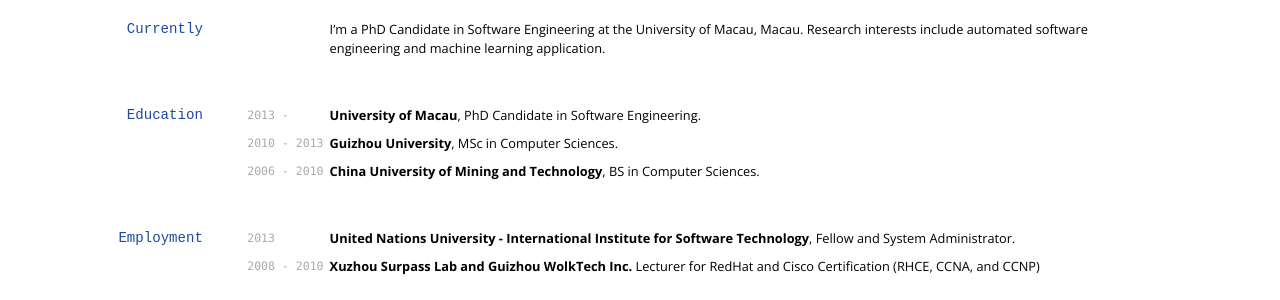
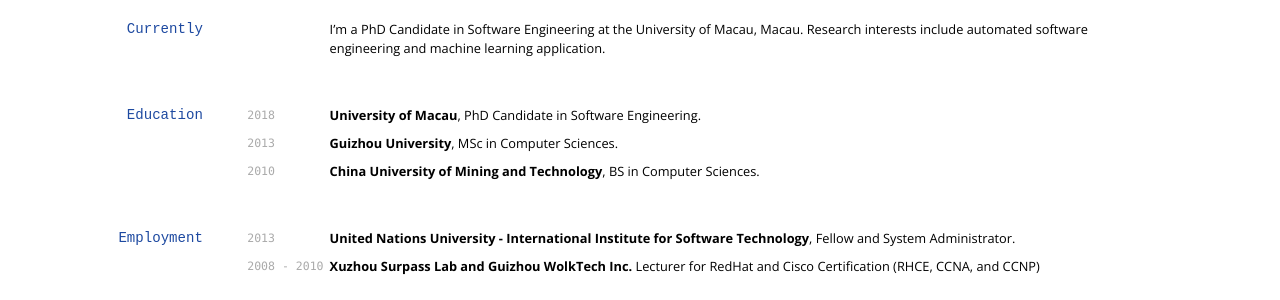
Before and after one commit to yylonly/yylonly.github.io, a Jekyll site: the page built from index.md, in a window 1280 px wide and 900 px high. Shown: the part 197-497 px from the top of the window. Built offline with Jekyll 4.4.1, drawn with Linux system fonts in a browser that asks for light colours; nearby versions of some CDN libraries; some web fonts are replaced.

```diff
--- a/index.md
+++ b/index.md
@@ -21,11 +21,11 @@
 
 ## Education
 
-`2013 -` **University of Macau**, PhD Candidate in Software Engineering.
+`2018` **University of Macau**, PhD Candidate in Software Engineering.
 
-`2010 - 2013` **Guizhou University**, MSc in Computer Sciences.
+`2013` **Guizhou University**, MSc in Computer Sciences.
 
-`2006 - 2010` **China University of Mining and Technology**, BS in Computer Sciences.
+`2010` **China University of Mining and Technology**, BS in Computer Sciences.
 
 
 ## Employment
```
Also changed, not shown: _layouts/cv.html (+12 -0 lines), 13 other files.
